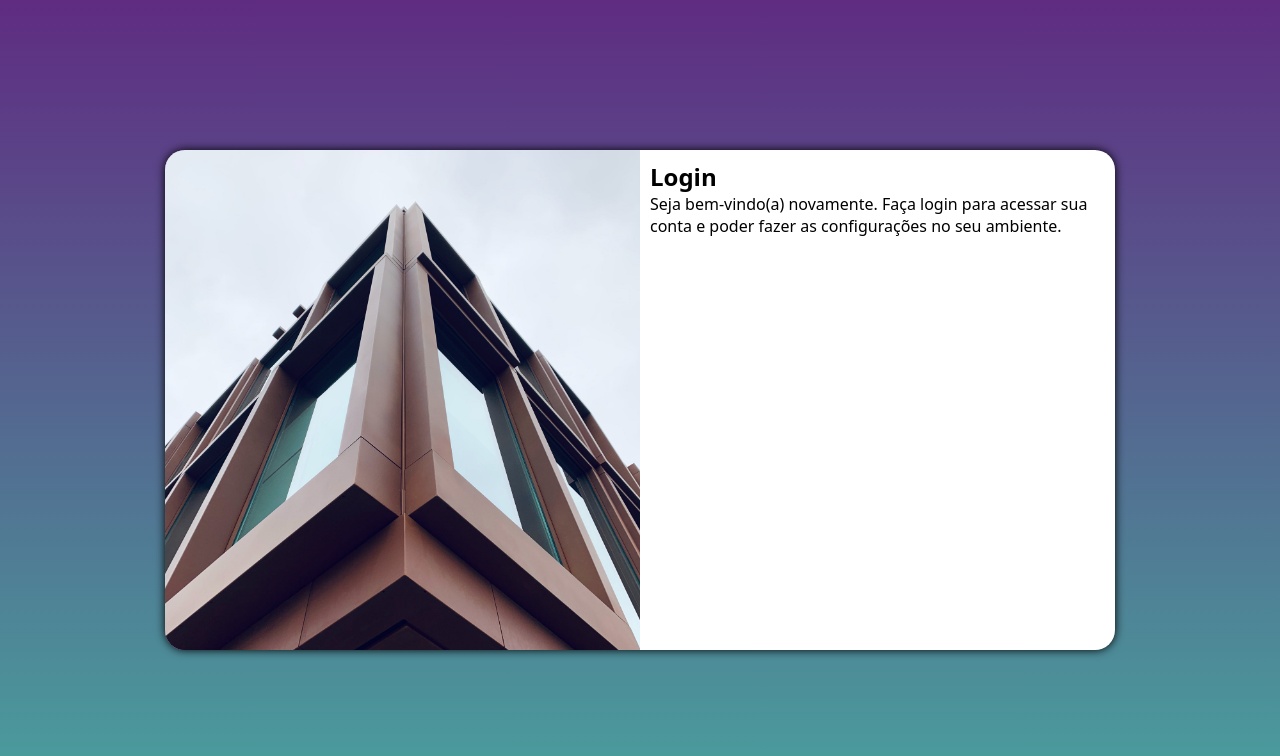
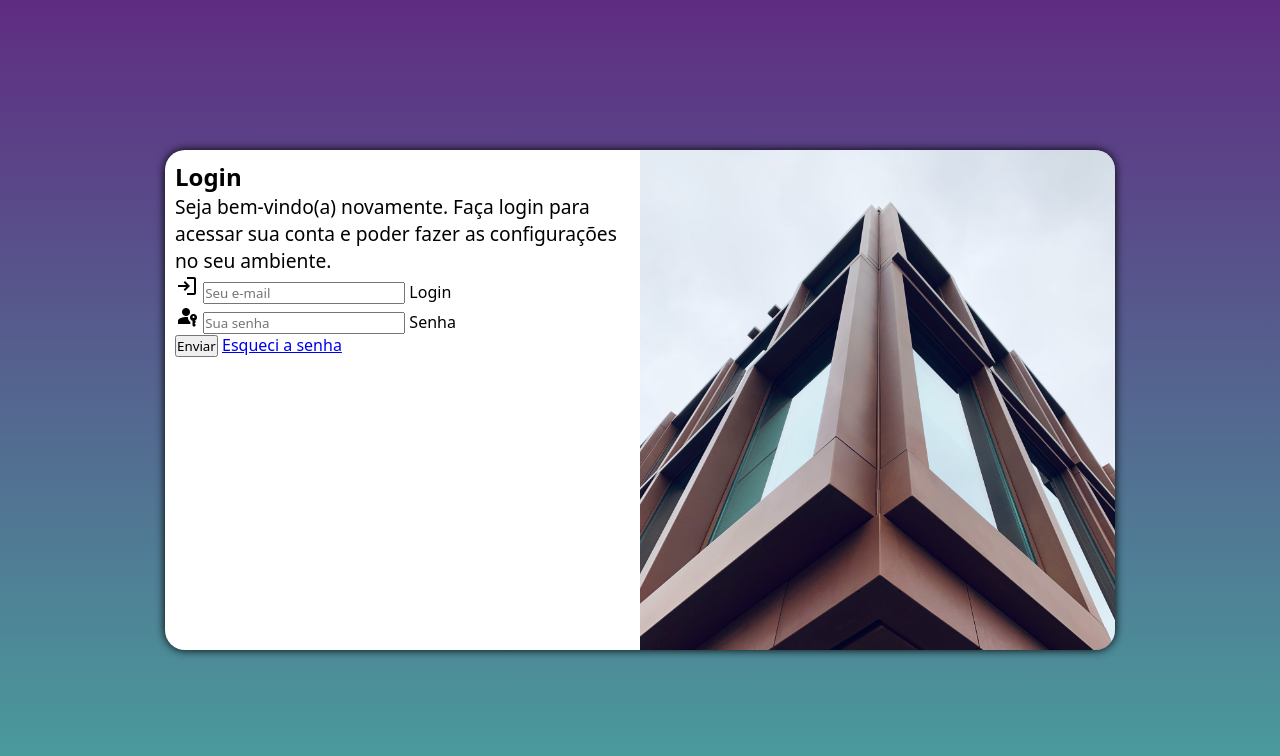
Before and after one commit to brunohenriquedeveloper/Login-Project, a plain HTML site: page index.html in a window 1280 px wide. Drawn offline with nearby package versions, Linux system fonts and the light colour scheme.

Commit message:
full application

```diff
--- a/Estilos/media-query.css
+++ b/Estilos/media-query.css
@@ -46,13 +46,22 @@ Grandes Telas: acima de 1200px
     }
 
     section#login > div#imagem {
-        float: left;
+        float: right;
         width: 50%;
         height: 100%;
     }
 
     section#login > div#formulario {
-        float: right;
+        float: left;
         width: 50%;
     }
+
+    div#formularo > h1 {
+        font-size: 2em;
+    }
+
+    div#formulario > p {
+        font-size: 1.2em;
+
 }
+}
--- a/Estilos/style.css
+++ b/Estilos/style.css
@@ -57,3 +57,11 @@ section#login > div#formulario {
 
 
 }
+
+div#formulario > h1 {
+    font-size: 1.5em;
+}
+
+div#formulario > p {
+    font-size: 0.8em;
+}
--- a/index.html
+++ b/index.html
@@ -6,6 +6,8 @@
     <title>Login</title>
     <link rel="stylesheet" href="Estilos/style.css">
     <link rel="stylesheet" href="Estilos/media-query.css">
+    <link rel="stylesheet" href="https://fonts.googleapis.com/css2?family=Material+Symbols+Outlined:opsz,wght,FILL,GRAD@20..48,100..700,0..1,-50..200" />
+    <link rel="stylesheet" href="https://fonts.googleapis.com/css2?family=Material+Symbols+Outlined:opsz,wght,FILL,GRAD@20..48,100..700,0..1,-50..200" />
 </head>
 <body>
     <main>
@@ -17,7 +19,25 @@
             <div id="formulario">
                 <h1>Login</h1>
                 <p>Seja bem-vindo(a) novamente. Faça login para acessar sua conta e poder fazer as configurações no seu ambiente.</p>
-                <form action="login.php" method="post">
+                <form action="login.php" method="post" autocomplete="on">
+                    <div class="campo">
+                        <span class="material-symbols-outlined">
+                            login
+                            </span>
+                        <input type="email" name="login" id="ilogin" placeholder="Seu e-mail" autocomplete="email" required maxlength="30">
+                        <label for="ilogin">Login</label>
+                    </div>
+
+                    <div class="campo">
+                        <span class="material-symbols-outlined">
+                            passkey
+                            </span>
+                        <input type="password" name="senha" id="isenha" placeholder="Sua senha" autocomplete="current-password" required minlength="8" maxlength="20">
+                        <label for="isenha">Senha</label>
+                    </div>
+
+                    <input type="submit" value="Enviar">
+                   <a href="esqueci.html">Esqueci a senha</a>
 
                 </form>
             </div>
```
